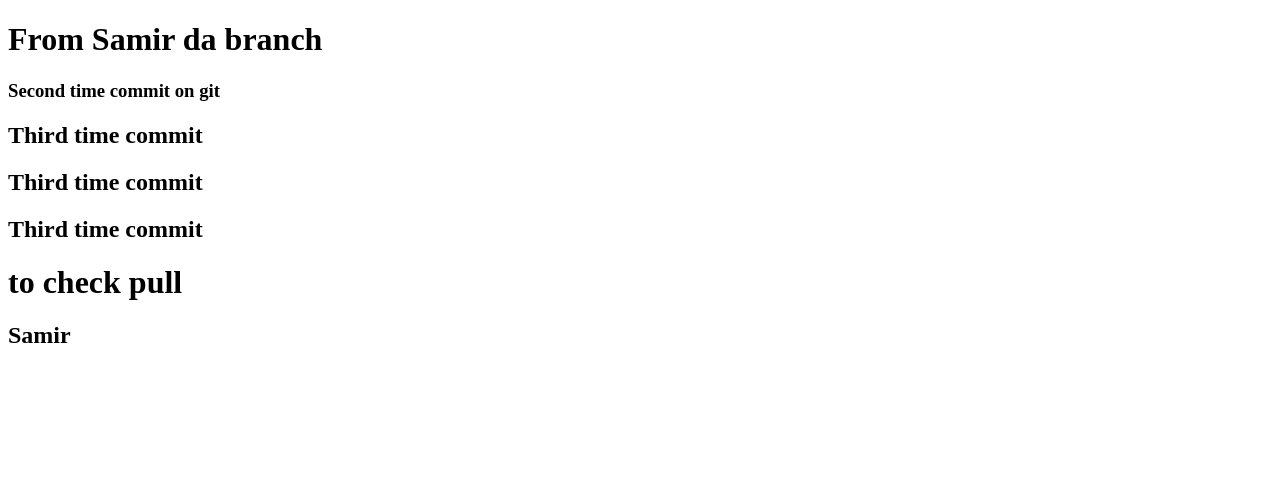
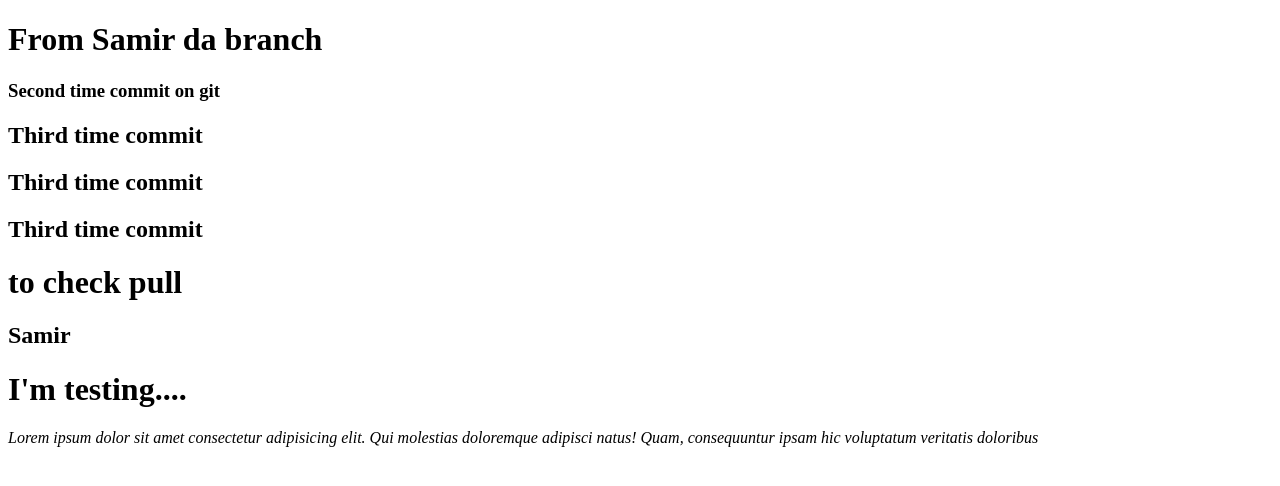
Before and after one commit to chayansrk64/module-3-repo, a plain HTML site: page index.html in a window 1280 px wide. Drawn offline with Linux system fonts and the light colour scheme.

Commit message:
new blog added

```diff
--- a/index.html
+++ b/index.html
@@ -19,6 +19,10 @@
     <h1> to check pull </h1>
 
     <h2> Samir</h2>
+    <div>
+        <h1>I'm testing....</h1>
+        <p><i>Lorem ipsum dolor sit amet consectetur adipisicing elit. Qui molestias doloremque adipisci natus! Quam, consequuntur ipsam hic voluptatum veritatis doloribus</i></p>
+    </div>
 
 
 </body>
```
